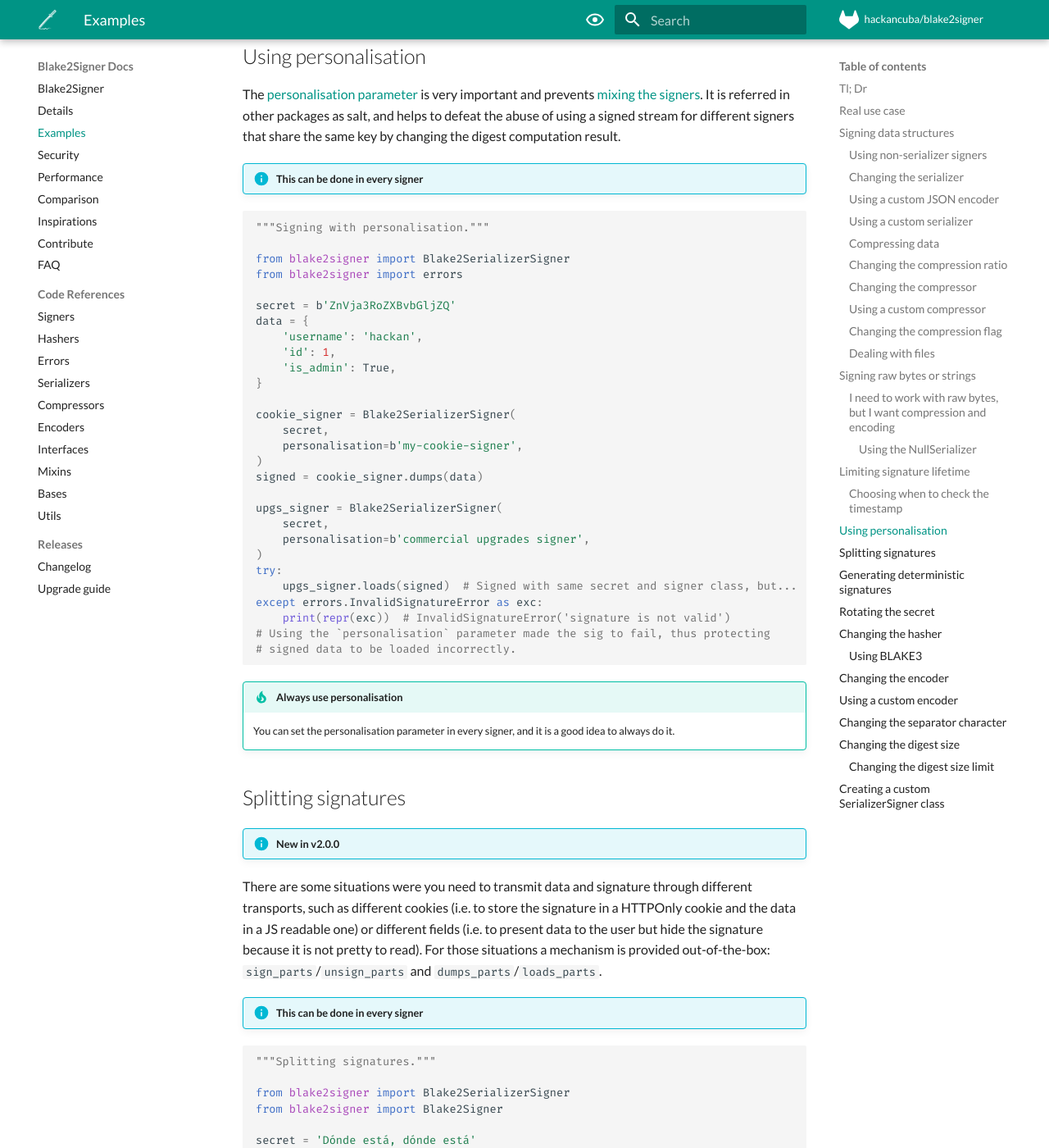
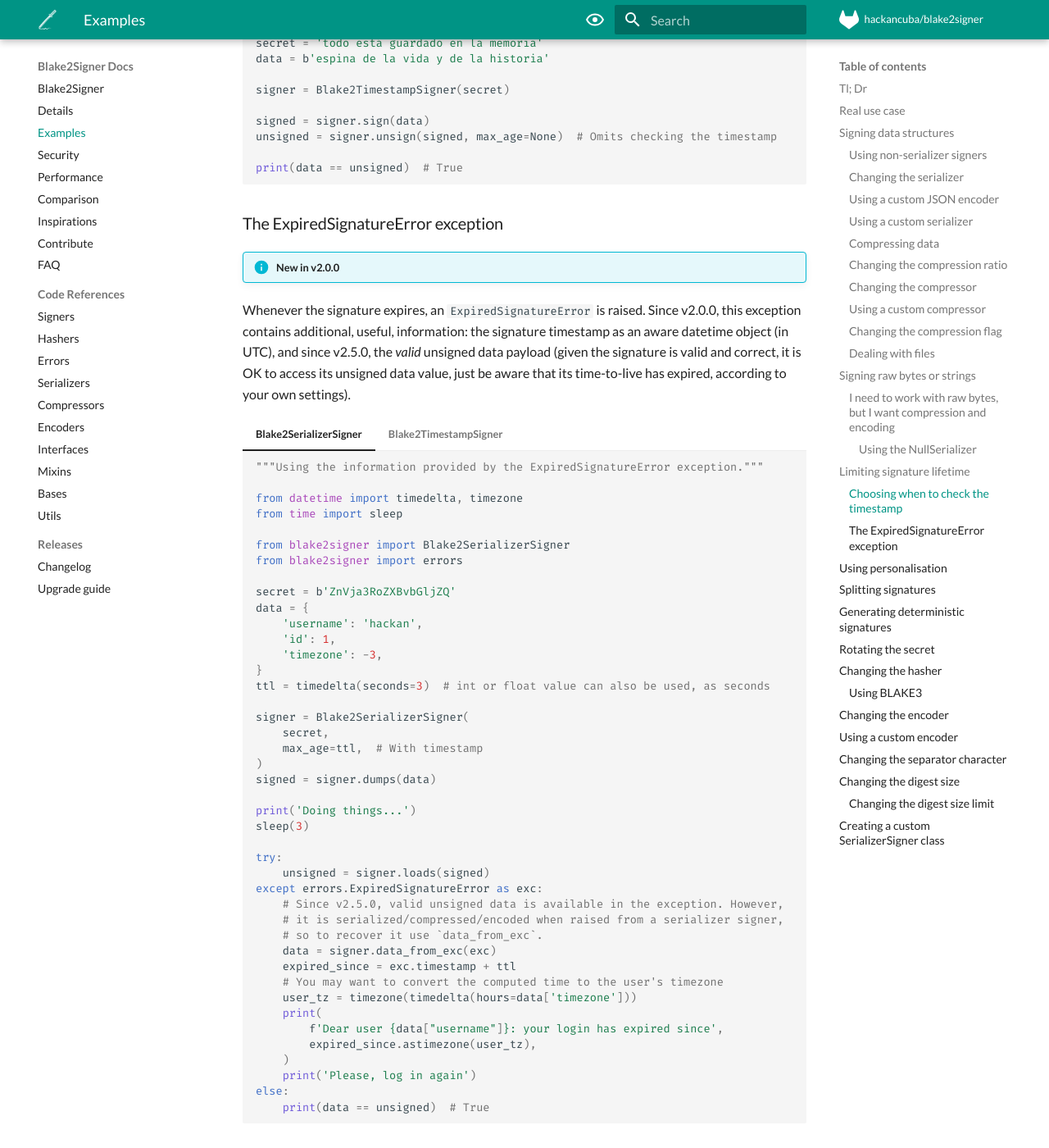
Before and after one commit to HacKanCuBa/blake2signer, an MkDocs documentation site: the page built from docs/examples.md, in a window 1280 px wide and 1400 px high, scrolled down 18092 px. Shown: the whole window at 82% size. Built offline with MkDocs 1.6.1 and Material for MkDocs 9.7.7, drawn with Linux system fonts in a browser that asks for light colours; comment, search, counter and statistics services are not loaded; some of the changed text lies outside the part shown.

Commit message:
:sparkles: Add unsigned data to ExpiredSignatureError
Even if the signature is expired, its unsigned value is valid and safe.
This commit adds said value to the exception, allowing implementors to
act upon it.

````diff
--- /dev/null
+++ b/changelog.d/20220203_192556_hackan.rst
@@ -0,0 +1,4 @@
+Added
+-----
+
+- Add valid unsigned data to the `ExpiredSignatureError` exception: even if the signature is expired, its unsigned value is valid and safe, so now it can be used.
--- a/docs/examples.md
+++ b/docs/examples.md
@@ -791,6 +791,11 @@
     # Should an hour had passed, then this exception would be raised
     print(repr(exc), 'expired on', (exc.timestamp + ttl).isoformat())
     # ExpiredSignatureError('signature has expired, age ... > 3600.0 seconds') expired on 2021-05-19T22:50:27+00:00
+
+    # Since v2.5.0, valid unsigned data as bytes is available in the exception.
+    # However, it is serialized/compressed/encoded when raised from a serializer
+    # signer, so to recover it:
+    print(data == signer.data_from_exc(exc))  # True
 else:
     print(data == unsigned)  # True
 
@@ -808,12 +813,15 @@
     # Should an hour had passed, then this exception would be raised
     print(repr(exc), 'expired on', (exc.timestamp + ttl).isoformat())
     # ExpiredSignatureError('signature has expired, age ... > 3600.0 seconds') expired on 2021-05-19T22:50:27+00:00
+
+    # Since v2.5.0, valid unsigned data as bytes is available in the exception
+    print(serialized_data == exc.data.decode())  # True
 else:
     print(serialized_data == unsigned.decode())  # True
 ```
 
 !!! tip
-    The `ExpiredSignatureError` exception contains the signature timestamp as an aware datetime object (in UTC) in case you need that information to display something meaningful to the user.
+    Sice v2.0.0, the `ExpiredSignatureError` exception contains the signature timestamp as an aware datetime object (in UTC) in case you need that information to display something meaningful to the user, and since v2.5.0, it also contains the _valid_ unsigned data, which you can safely access (yet considering that it hasn't passed the timestamp check!). If the exception is raised by a serializer signer, you need to unserialize/uncompress/undecode it using the method `data_from_exc`.
 
 ### Choosing when to check the timestamp
 
@@ -841,6 +849,97 @@
 
 print(data == unsigned)  # True
 ```
+
+### The ExpiredSignatureError exception
+
+!!! info "New in v2.0.0"
+
+Whenever the signature expires, an `ExpiredSignatureError` is raised. Since v2.0.0, this exception contains additional, useful, information: the signature timestamp as an aware datetime object (in UTC), and since v2.5.0, the _valid_ unsigned data payload (given the signature is valid and correct, it is OK to access its unsigned data value, just be aware that its time-to-live has expired, according to your own settings).
+
+=== "Blake2SerializerSigner"
+
+    ```python
+    """Using the information provided by the ExpiredSignatureError exception."""
+
+    from datetime import timedelta, timezone
+    from time import sleep
+
+    from blake2signer import Blake2SerializerSigner
+    from blake2signer import errors
+
+    secret = b'ZnVja3RoZXBvbGljZQ'
+    data = {
+        'username': 'hackan',
+        'id': 1,
+        'timezone': -3,
+    }
+    ttl = timedelta(seconds=3)  # int or float value can also be used, as seconds
+
+    signer = Blake2SerializerSigner(
+        secret,
+        max_age=ttl,  # With timestamp
+    )
+    signed = signer.dumps(data)
+
+    print('Doing things...')
+    sleep(3)
+
+    try:
+        unsigned = signer.loads(signed)
+    except errors.ExpiredSignatureError as exc:
+        # Since v2.5.0, valid unsigned data is available in the exception. However,
+        # it is serialized/compressed/encoded when raised from a serializer signer,
+        # so to recover it use `data_from_exc`.
+        data = signer.data_from_exc(exc)
+        expired_since = exc.timestamp + ttl
+        # You may want to convert the computed time to the user's timezone
+        user_tz = timezone(timedelta(hours=data['timezone']))
+        print(
+            f'Dear user {data["username"]}: your login has expired since',
+            expired_since.astimezone(user_tz),
+        )
+        print('Please, log in again')
+    else:
+        print(data == unsigned)  # True
+    ```
+
+=== "Blake2TimestampSigner"
+
+    ```python
+    """Using the information provided by the ExpiredSignatureError exception."""
+
+    from datetime import timedelta, timezone
+    from time import sleep
+
+    from blake2signer import Blake2TimestampSigner
+    from blake2signer import errors
+
+    secret = b'ZnVja3RoZXBvbGljZQ'
+    username = 'hackan'
+    ttl = timedelta(seconds=3)  # int or float value can also be used, as seconds
+
+    signer = Blake2TimestampSigner(secret)
+    signed = signer.sign(username)
+
+    print('Doing things...')
+    sleep(3)
+
+    try:
+        unsigned = signer.unsign(signed, max_age=ttl)
+    except errors.ExpiredSignatureError as exc:
+        # Since v2.5.0, valid unsigned data is available in the exception.
+        username = exc.data.decode()  # it's `bytes`!
+        expired_since = exc.timestamp + ttl
+        # You may want to convert the computed time to the user's timezone
+        user_tz = timezone(timedelta(hours=-3))
+        print(
+            f'Dear user {username}: your login has expired since',
+            expired_since.astimezone(user_tz),
+        )
+        print('Please, log in again')
+    else:
+        print(data == unsigned)  # True
+    ```
 
 ## Using personalisation
 
````
Also changed, not shown: docs/details.md (+37 -0 lines), docs/errors.md (+1 -1 lines), 6 other files.
